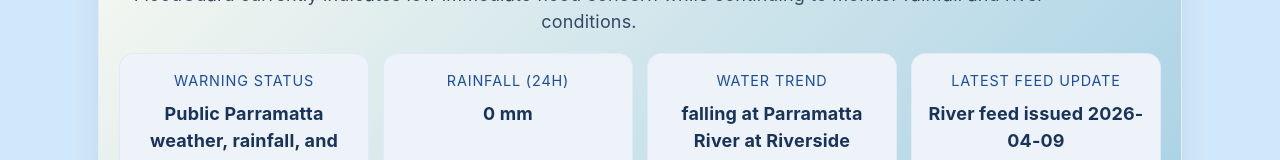
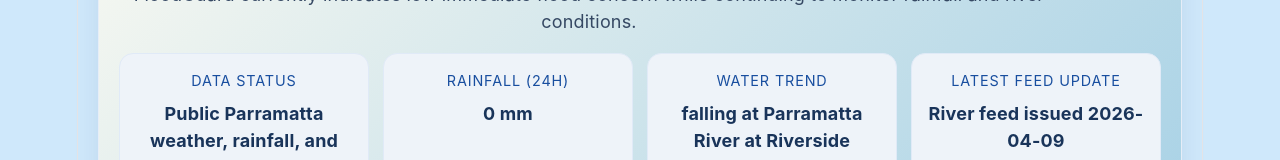
Before and after one commit to HaleyyT/FloodGuard, a React (Vite) app in the folder floodguard-frontend/: page / in a window 1280 px wide. Shown: the part 369-529 px from the top of the page. Built offline with nearby package versions, Linux system fonts and the light colour scheme.

Commit message:
update prototype image to readme

```diff
--- a/floodguard-frontend/src/App.jsx
+++ b/floodguard-frontend/src/App.jsx
@@ -370,7 +370,7 @@
 
       <div className="overview-grid">
         <InfoTile
-          label="Warning Status"
+          label="Data Status"
           value={data.officialSignals.warningStatus}
         />
         <InfoTile
```
